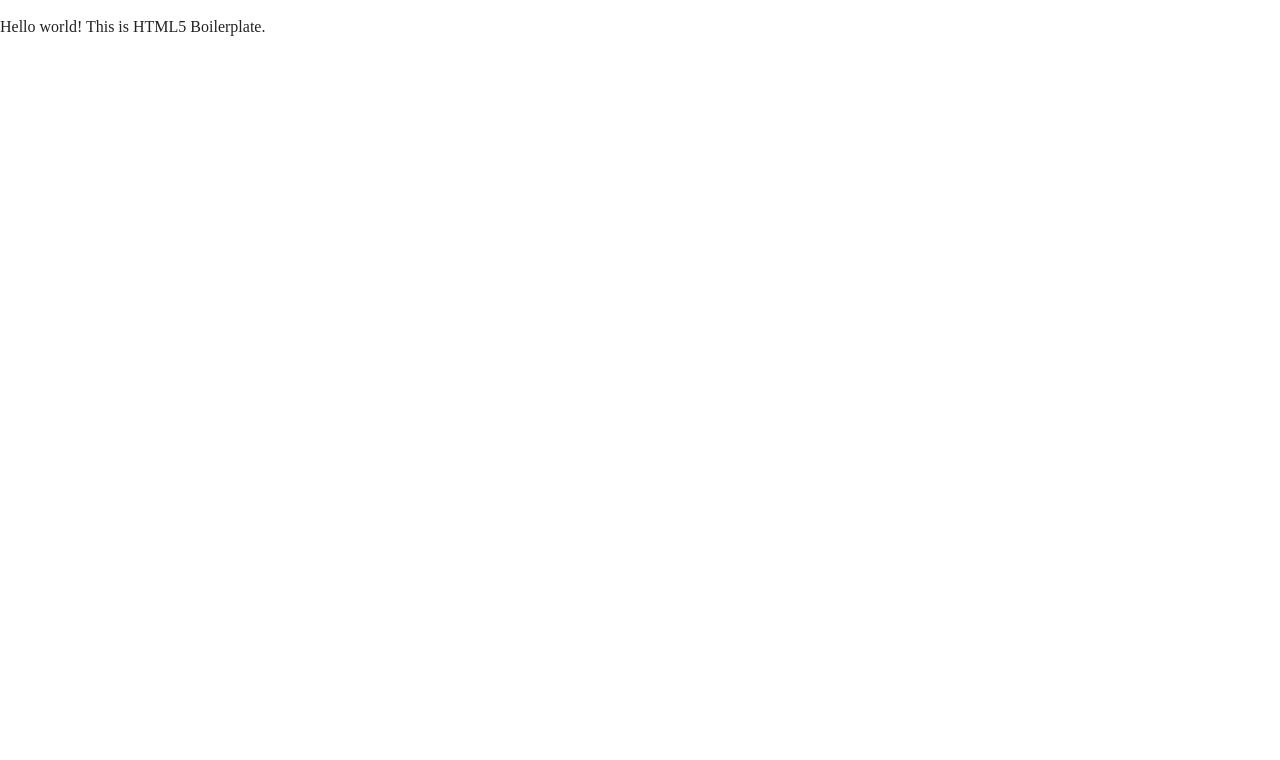
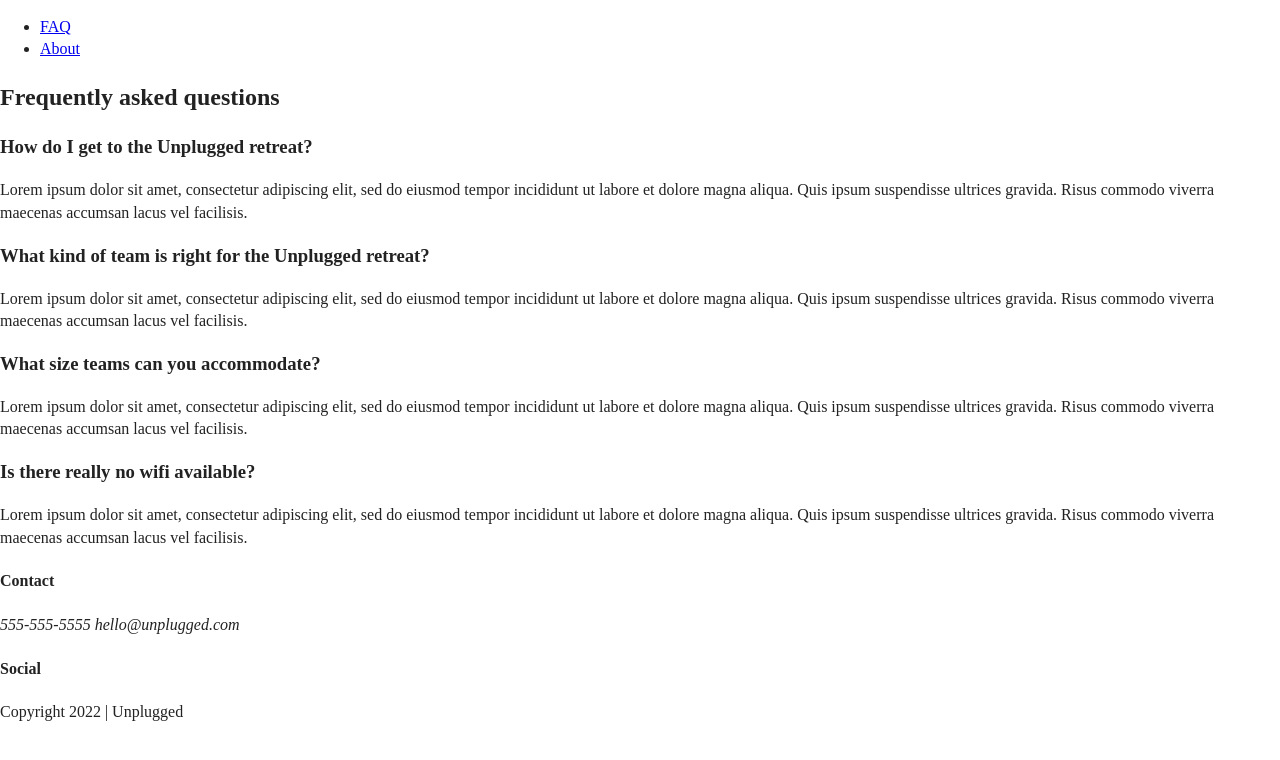
Before and after one commit to kristea/unplugged-retreat, a website: page faq/index.html in a window 1280 px wide. Drawn offline with Linux system fonts and the light colour scheme.

Commit message:
Html layout for FAQ page

```diff
--- a/faq/index.html
+++ b/faq/index.html
@@ -3,7 +3,7 @@
 
 <head>
   <meta charset="utf-8">
-  <title></title>
+  <title>Unplugged retreat | FAQ</title>
   <meta name="description" content="">
   <meta name="viewport" content="width=device-width, initial-scale=1">
 
@@ -25,7 +25,67 @@
 <body>
 
   <!-- Add your site or application content here -->
-  <p>Hello world! This is HTML5 Boilerplate.</p>
+
+  <header>
+    <div class="content-wrapper">
+      <a href="#" <img src="" alt="unplugged logo"></a>
+      <div class="header-divider"></div>
+      <nav>
+        <ul>
+          <li><a href="index.html" target="_blank">FAQ</a></li>
+          <li><a href="../about/index.html" target="_blank">About</a></li>
+        </ul>
+      </nav>
+    </div>
+  </header>
+
+  <main class="faq">
+      <div class="content-wrapper">
+        <h2>Frequently asked questions</h2>
+        <div class="faq-content">
+          <h3>How do I get to the Unplugged retreat?</h3>
+          <p>Lorem ipsum dolor sit amet, consectetur adipiscing elit, sed do eiusmod tempor incididunt ut labore et dolore magna aliqua. Quis ipsum suspendisse ultrices gravida. Risus commodo viverra maecenas accumsan lacus vel facilisis.</p>
+        </div>
+        <div class="faq-content">
+          <h3>What kind of team is right for the Unplugged retreat?</h3>
+          <p>Lorem ipsum dolor sit amet, consectetur adipiscing elit, sed do eiusmod tempor incididunt ut labore et dolore magna aliqua. Quis ipsum suspendisse ultrices gravida. Risus commodo viverra maecenas accumsan lacus vel facilisis.</p>
+        </div>
+        <div class="faq-content">
+          <h3>What size teams can you accommodate?</h3>
+          <p>Lorem ipsum dolor sit amet, consectetur adipiscing elit, sed do eiusmod tempor incididunt ut labore et dolore magna aliqua. Quis ipsum suspendisse ultrices gravida. Risus commodo viverra maecenas accumsan lacus vel facilisis.</p>
+        </div>
+        <div class="faq-content">
+          <h3>Is there really no wifi available?</h3>
+          <p>Lorem ipsum dolor sit amet, consectetur adipiscing elit, sed do eiusmod tempor incididunt ut labore et dolore magna aliqua. Quis ipsum suspendisse ultrices gravida. Risus commodo viverra maecenas accumsan lacus vel facilisis.</p>
+        </div>
+      </div> <!--End of content wrapper-->
+  </main>
+
+  <footer>
+    <div class="content-wrapper">
+      <div class="footer-content">
+        <div class="contact">
+          <h4>Contact</h4>
+          <address>
+            <p>555-555-5555
+            hello@unplugged.com</p>
+          </address>
+        </div>
+        <div class="social">
+          <h4>Social</h4>
+          <div class="social-icons">
+            <p><a href="https://facebook.com/yoursite" target="_blank"></a></p>
+            <p><a href="https://twitter.com/yoursite" target="_blank"></a></p>
+            <p><a href="https://instagram.com/yoursite" target="_blank"></a></p>
+          </div>
+        </div>
+      </div> <!--Footer content ends-->
+    </div> <!--Footer content wrapper ends-->
+    <div class="copyright">
+      <p>Copyright 2022 | Unplugged</p>
+    </div>
+  </footer>
+
   <script src="../js/vendor/modernizr-3.11.2.min.js"></script>
   <script src="../js/plugins.js"></script>
   <script src="../js/main.js"></script>
```
